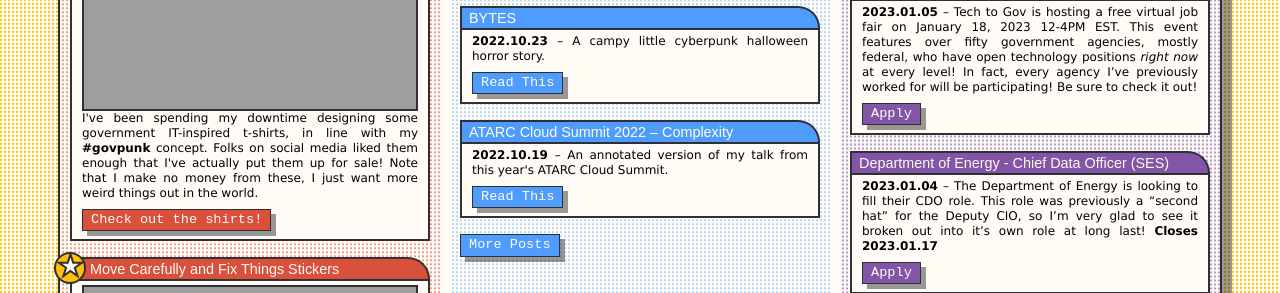
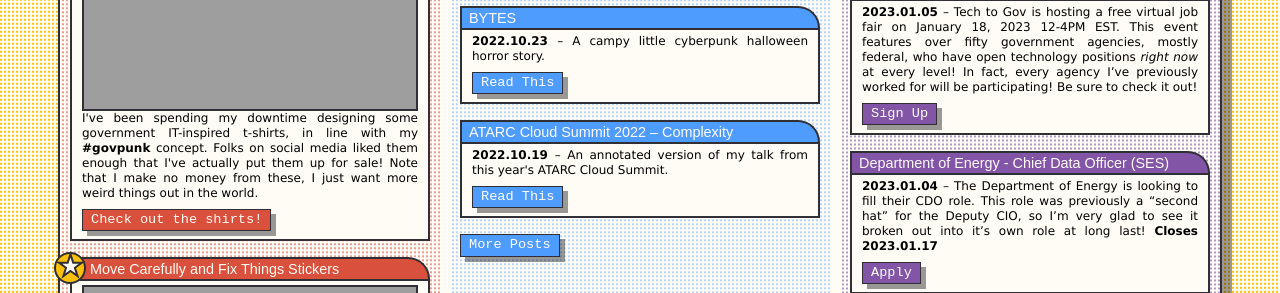
Before and after one commit to krusynth/billhunt.dev, a Jekyll site: the page built from index.md, in a window 1280 px wide. Shown: the part 667-960 px from the top of the page. Built offline with Jekyll 4.4.1, drawn with Linux system fonts in a browser that asks for light colours; some web fonts are replaced.

Commit message:
Allow alternative button text on jobs/etc.

```diff
--- a/_layouts/home.html
+++ b/_layouts/home.html
@@ -250,7 +250,7 @@ layout: default
             {% endif %}
           </p>
           <p class="action-box">
-            <a href="{{ post.url }}" class="btn">Apply</a>
+            <a href="{{ post.url }}" class="btn">{% if post.action %}{{ post.action }}{% else %}Apply{% endif %}</a>
           </p>
         </section>
       </article>
--- a/_layouts/list.html
+++ b/_layouts/list.html
@@ -46,7 +46,7 @@ layout: default
               {{ content | markdownify }}
             </p>
             <p class="action-box">
-              <a href="{{ post.url }}" class="btn" {% if post.url contains 'http' %}{% else %}up-follow{% endif %}>{% if page.action %}{{ page.action }}{% else %}Check It Out{% endif %}</a>
+              <a href="{{ post.url }}" class="btn" {% if post.url contains 'http' %}{% else %}up-follow{% endif %}>{% if post.action %}{{ post.action }}{% elsif page.action %}{{ page.action }}{% else %}Check It Out{% endif %}</a>
             </p>
           </section>
         </article>
```
